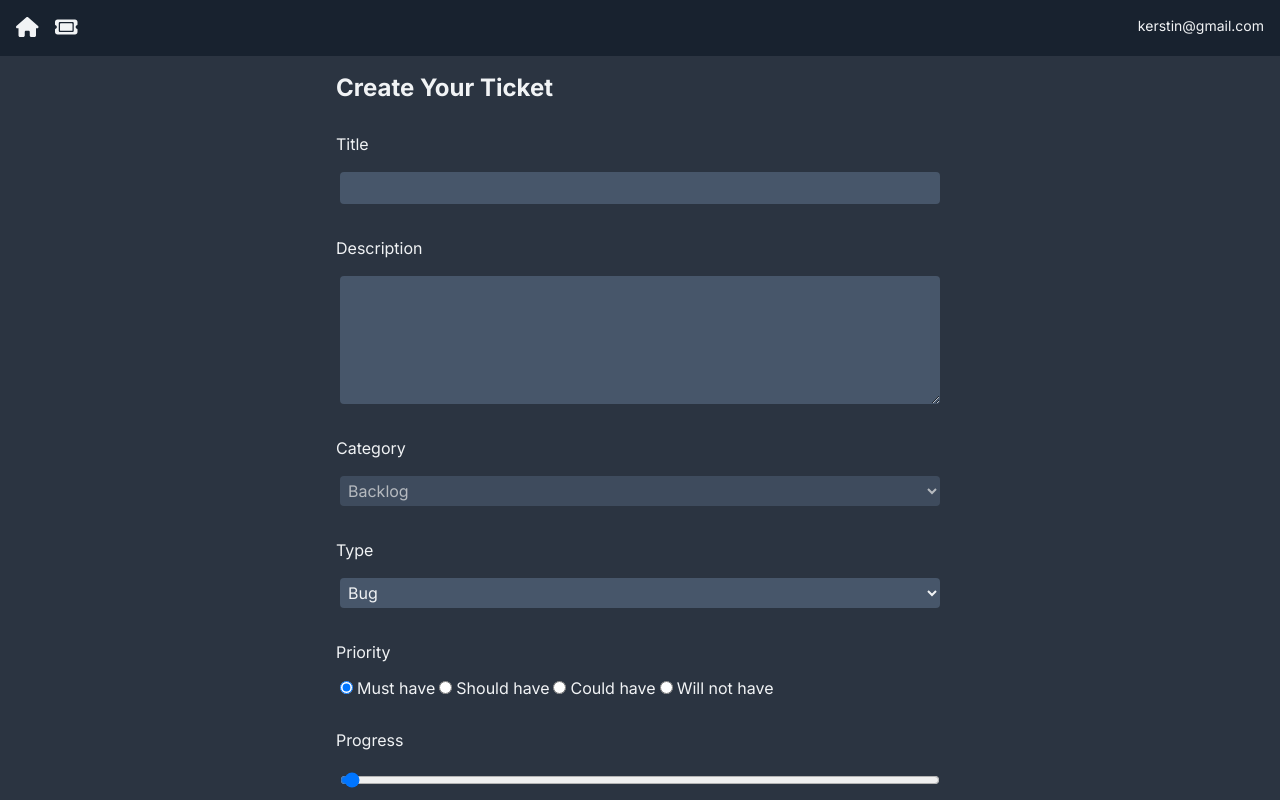
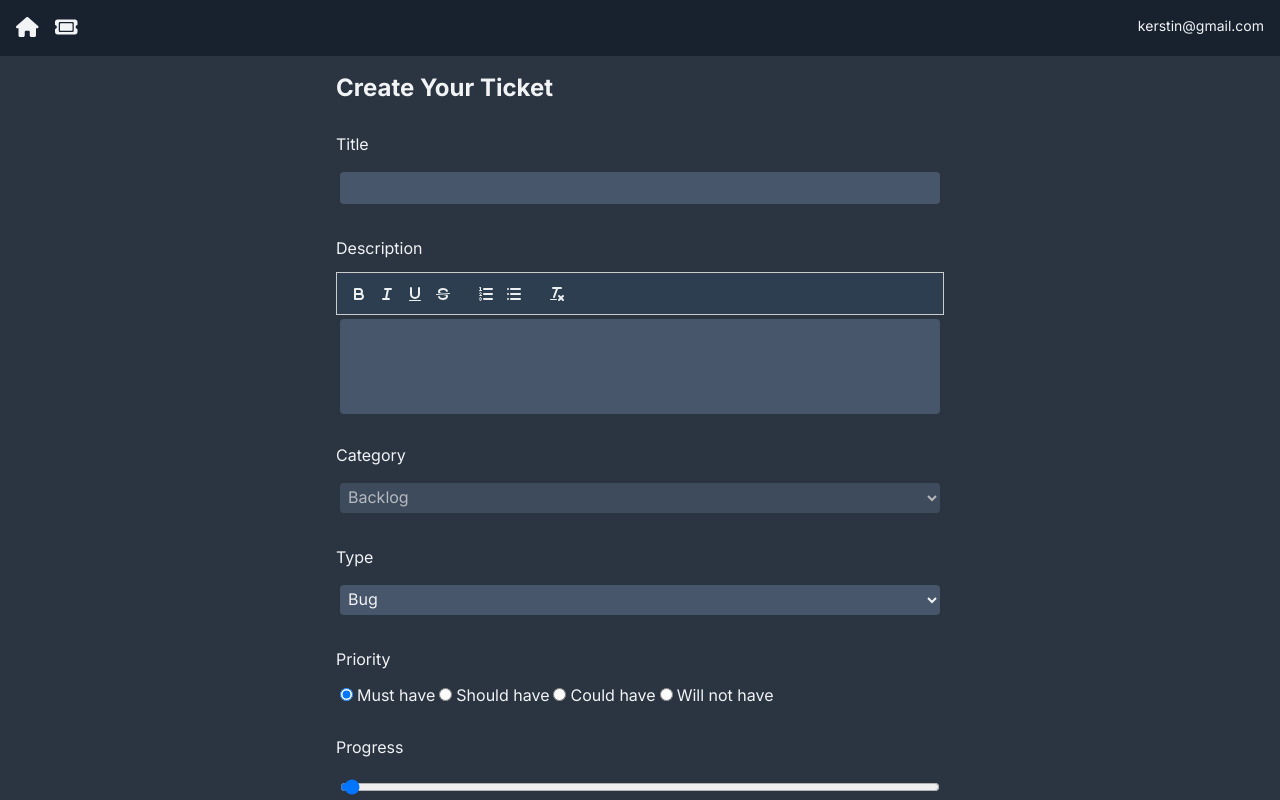
Before and after one commit to kerstin-w/ticket, a Next.js app: page /TicketPage/new in a window 1280 px wide. Built offline with nearby package versions, Linux system fonts and the light colour scheme.

Commit message:
feat: Add text editor functionallity for ticketform

```diff
--- a/app/(components)/TicketCard.jsx
+++ b/app/(components)/TicketCard.jsx
@@ -5,6 +5,7 @@ import ProgressDisplay from './ProgressDisplay';
 import StatusDisplay from './StatusDisplay';
 import { faPaperclip } from '@fortawesome/free-solid-svg-icons';
 import { FontAwesomeIcon } from '@fortawesome/react-fontawesome';
+import DOMPurify from 'dompurify';
 
 const TicketCard = ({ ticket }) => {
   const formatTimeStamp = (timestamp) => {
@@ -32,11 +33,11 @@ const TicketCard = ({ ticket }) => {
       <Link href={`/TicketPage/${ticket._id}`} style={{ display: 'contents' }}>
         <h4>{ticket.title}</h4>
         <hr className="h-px border-0 bg-page mb-2" />
-        <p className="whitespace-pre-wrap">
-          {ticket.description.length > 300
-            ? `${ticket.description.slice(0, 300)}...`
-            : ticket.description}
-        </p>
+        <div
+          dangerouslySetInnerHTML={{
+            __html: DOMPurify.sanitize(ticket.description),
+          }}
+        />
         <div className="flex-grow"></div>
         <div className="flex mt-2">
           <div className="flex flex-col">
--- a/app/(components)/TicketForm.jsx
+++ b/app/(components)/TicketForm.jsx
@@ -8,8 +8,12 @@ import {
 import { FontAwesomeIcon } from '@fortawesome/react-fontawesome';
 import Image from 'next/image';
 import { useRouter } from 'next/navigation';
-import React, { useState, useRef } from 'react';
+import React, { useState, useRef, useEffect } from 'react';
 import ImageModal from './ImageModal';
+import dynamic from 'next/dynamic';
+import 'react-quill/dist/quill.snow.css';
+
+const ReactQuill = dynamic(() => import('react-quill'), { ssr: false });
 
 export const categories = [
   { value: 'backlog', label: 'Backlog' },
@@ -22,12 +26,24 @@ const TicketForm = ({ ticket }) => {
   const router = useRouter();
   const fileInputRef = useRef(null);
   const [isLoading, setIsLoading] = useState(false);
+  const [description, setDescription] = useState('');
+
+  useEffect(() => {
+    if (EDITMODE && ticket.description) {
+      setDescription(ticket.description);
+    }
+  }, [EDITMODE, ticket.description]);
 
   const handleChange = (e) => {
     const value = e.target.value;
     const name = e.target.name;
 
     setFormData((prevState) => ({ ...prevState, [name]: value }));
+  };
+
+  const handleDescriptionChange = (content) => {
+    setDescription(content);
+    setFormData((prevState) => ({ ...prevState, description: content }));
   };
 
   const handleFileChange = (e) => {
@@ -47,7 +63,10 @@ const TicketForm = ({ ticket }) => {
     const formDataToSend = new FormData();
     Object.keys(formData).forEach((key) => {
       if (key !== 'screenshots') {
-        formDataToSend.append(key, formData[key]);
+        formDataToSend.append(
+          key,
+          key === 'description' ? description : formData[key]
+        );
       }
     });
 
@@ -128,13 +147,17 @@ const TicketForm = ({ ticket }) => {
           required={true}
         />
         <label>Description</label>
-        <textarea
-          id="description"
-          name="description"
-          value={formData.description}
-          onChange={handleChange}
-          required={true}
-          rows="5"
+        <ReactQuill
+          theme="snow"
+          value={description}
+          onChange={handleDescriptionChange}
+          modules={{
+            toolbar: [
+              ['bold', 'italic', 'underline', 'strike'],
+              [{ list: 'ordered' }, { list: 'bullet' }],
+              ['clean'],
+            ],
+          }}
         />
 
         <label>Category</label>
--- a/app/globals.css
+++ b/app/globals.css
@@ -40,7 +40,8 @@
 
   input,
   select,
-  textarea {
+  textarea,
+  .ql-editor {
     @apply m-1 rounded bg-card p-1;
   }
 }
@@ -84,3 +85,60 @@
     transform: rotate(360deg);
   }
 }
+
+/* Toolbar background */
+.ql-toolbar.ql-snow {
+  background-color: #2c3e50; /* Dark background for toolbar */
+  border-color: #34495e;
+}
+
+/* Toolbar icons */
+.ql-snow .ql-stroke {
+  stroke: #ecf0f1 !important; /* White color for icons */
+}
+
+.ql-snow .ql-fill {
+  fill: #ecf0f1 !important; /* White color for filled icons */
+}
+
+.ql-snow .ql-picker {
+  color: #ecf0f1 !important; /* White color for dropdown text */
+}
+
+/* Toolbar buttons hover state */
+.ql-snow .ql-picker-label:hover,
+.ql-snow .ql-picker-label.ql-active,
+.ql-snow .ql-picker-item:hover,
+.ql-snow .ql-picker-item.ql-selected,
+.ql-snow button:hover,
+.ql-snow button:focus {
+  color: #3498db !important; /* Light blue for hover state */
+}
+
+.ql-snow .ql-picker-label:hover .ql-stroke,
+.ql-snow .ql-picker-label.ql-active .ql-stroke,
+.ql-snow .ql-picker-item:hover .ql-stroke,
+.ql-snow .ql-picker-item.ql-selected .ql-stroke,
+.ql-snow button:hover .ql-stroke,
+.ql-snow button:focus .ql-stroke {
+  stroke: #3498db !important; /* Light blue for hover state */
+}
+
+/* Editor area */
+
+.ql-editor {
+  color: #ecf0f1; /* White text color */
+}
+
+/* Placeholder text */
+.ql-editor.ql-blank::before {
+  color: #bdc3c7; /* Light grey for placeholder text */
+}
+
+.ql-container.ql-snow {
+  border: none !important;
+}
+
+.quill {
+  margin-bottom: 3rem;
+}
--- a/package.json
+++ b/package.json
@@ -12,6 +12,7 @@
     "@fortawesome/free-solid-svg-icons": "^6.6.0",
     "@fortawesome/react-fontawesome": "^0.2.2",
     "autoprefixer": "10.4.20",
+    "dompurify": "^3.1.6",
     "dotenv": "^16.4.5",
     "eslint": "8.57.0",
     "eslint-config-next": "14.2.11",
@@ -23,6 +24,7 @@
     "react": "18.3.1",
     "react-beautiful-dnd": "^13.1.1",
     "react-dom": "18.3.1",
+    "react-quill": "^2.0.0",
     "tailwindcss": "3.4.11"
   }
 }
```
Also changed, not shown: 1 other file (tests, documents, lock files or other folders).
